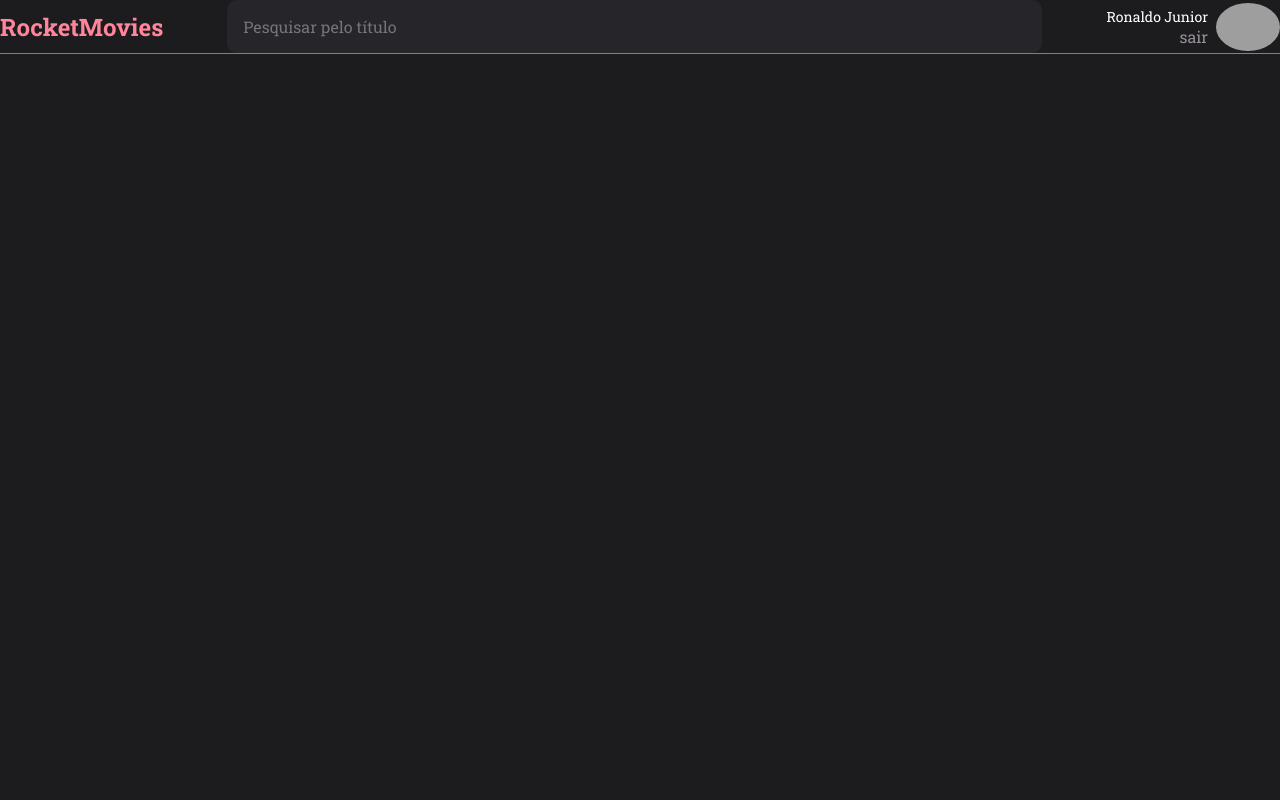
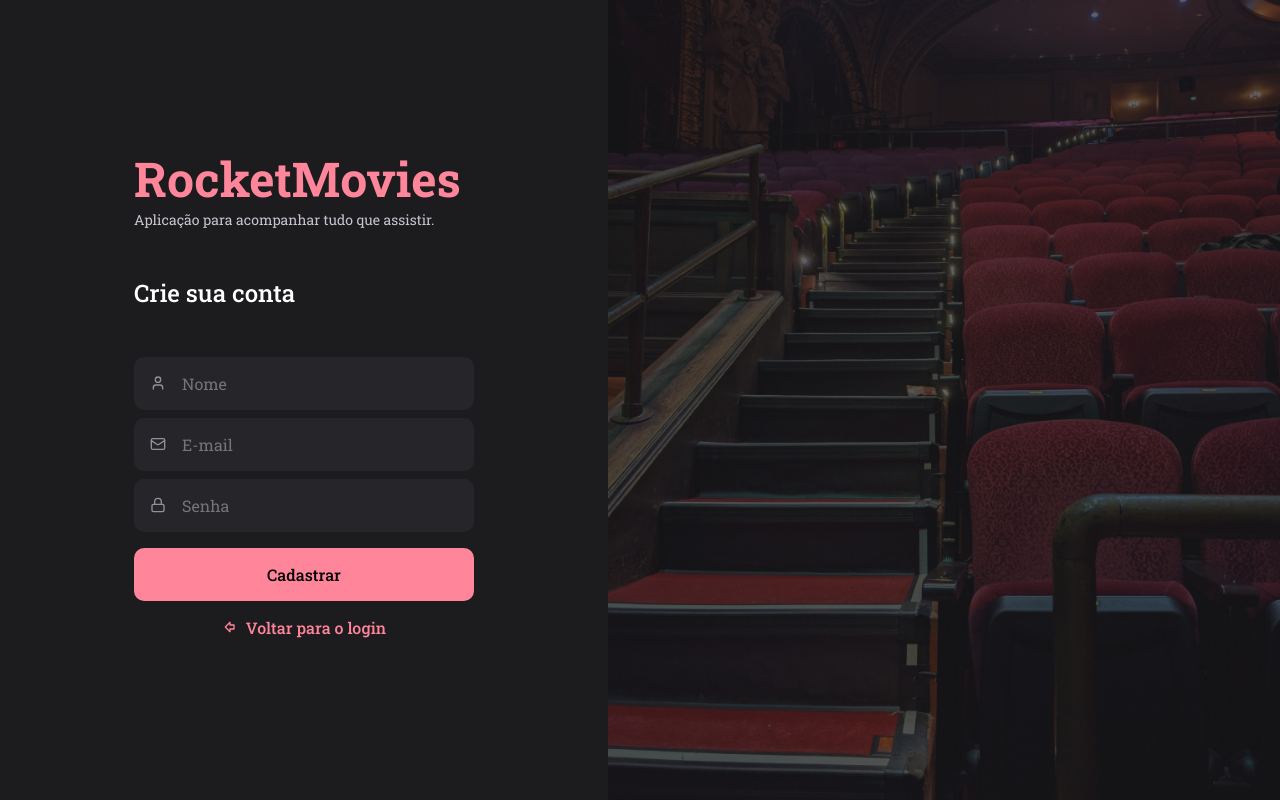
Before and after one commit to rcnald/rocketmovies, a React (Vite) app: page / in a window 1280 px wide. Built offline with nearby package versions, Linux system fonts and the light colour scheme; grey boxes are pictures that could not be loaded.

Commit message:
feat: add an icon to Button component

```diff
--- a/src/components/Button/index.jsx
+++ b/src/components/Button/index.jsx
@@ -3,3 +3,7 @@ import { Button as ButtonStyle } from './styles'
 export function Button({ children, isTransparent }) {
   return <ButtonStyle $isTransparent={isTransparent}>{children}</ButtonStyle>
 }
+
+export function ButtonIcon({ icon: Icon }) {
+  return <Icon />
+}
--- a/src/components/Button/styles.js
+++ b/src/components/Button/styles.js
@@ -2,6 +2,8 @@ import styled from 'styled-components'
 
 export const Button = styled.button`
   display: flex;
+  align-items: center;
+  gap: 8px;
   background-color: ${(props) =>
     props.$isTransparent ? 'transparent' : props.theme.COLORS.BRAND};
   padding-block: 16px;
--- a/src/main.jsx
+++ b/src/main.jsx
@@ -1,7 +1,7 @@
 import React from 'react'
 import ReactDOM from 'react-dom/client'
 import { ThemeProvider } from 'styled-components'
-import { Home } from './pages/Home'
+import { Sign, SignUp } from './pages/Sign'
 import GlobalStyles from './styles/global'
 import theme from './styles/theme'
 
@@ -9,7 +9,9 @@ ReactDOM.createRoot(document.getElementById('root')).render(
   <React.StrictMode>
     <ThemeProvider theme={theme}>
       <GlobalStyles />
-      <Home />
+      <Sign>
+        <SignUp></SignUp>
+      </Sign>
     </ThemeProvider>
   </React.StrictMode>,
 )
--- a/src/pages/Sign/index.jsx
+++ b/src/pages/Sign/index.jsx
@@ -1,8 +1,8 @@
-import { Button } from '../../components/Button'
+import { Button, ButtonIcon } from '../../components/Button'
 import { Input, InputIcon } from '../../components/Input'
 import { Container, Form, Image } from './styles'
 
-import { LuLock, LuMail, LuUser } from 'react-icons/lu'
+import { LuArrowBigLeft, LuLock, LuMail, LuUser } from 'react-icons/lu'
 
 export function Sign({ children }) {
   return (
@@ -57,7 +57,10 @@ export function SignUp() {
         </Input>
         <div>
           <Button>Cadastrar</Button>
-          <Button isTransparent>Voltar para o login</Button>
+          <Button isTransparent>
+            <ButtonIcon icon={LuArrowBigLeft} />
+            Voltar para o login
+          </Button>
         </div>
       </div>
     </>
```
